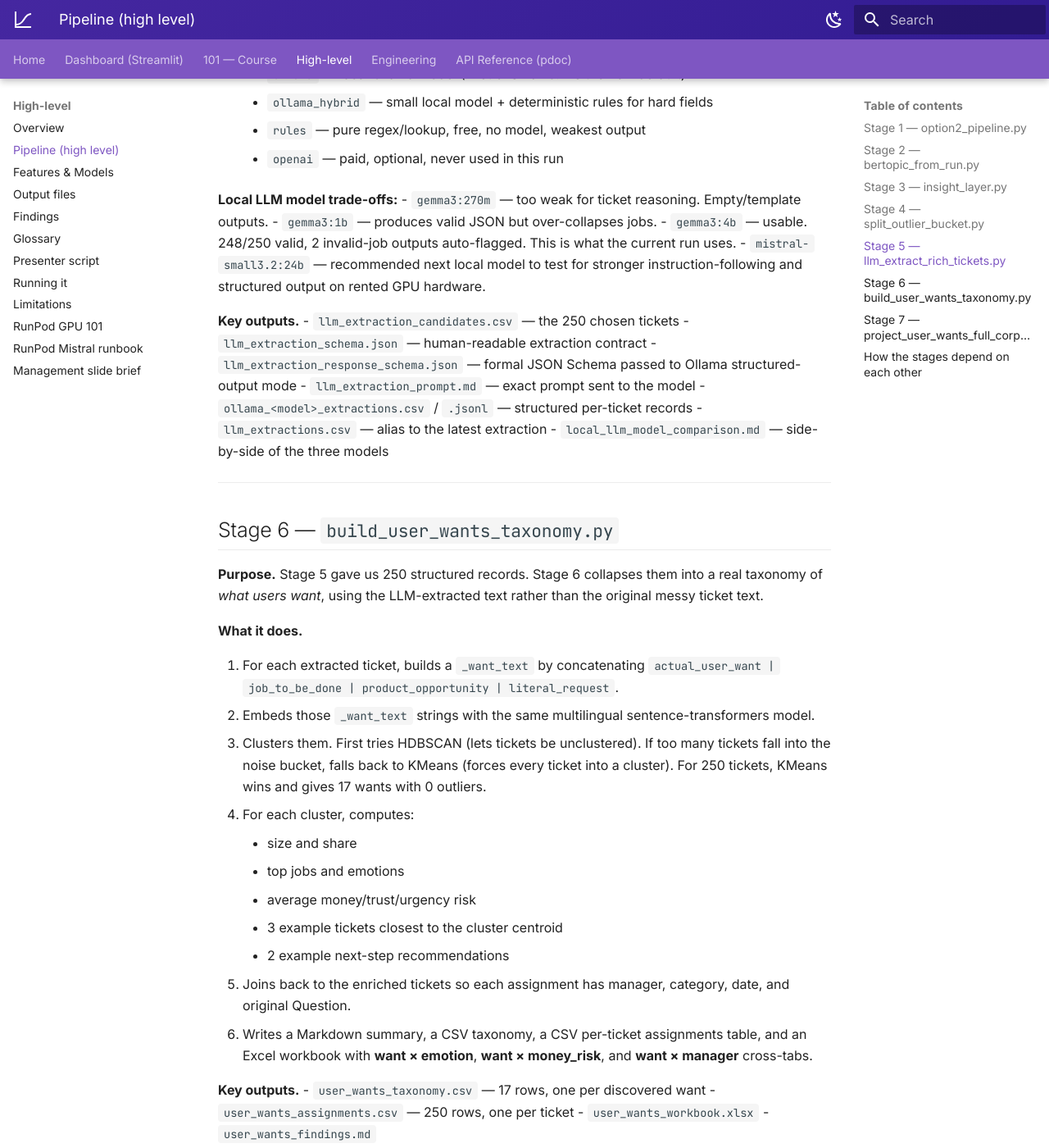
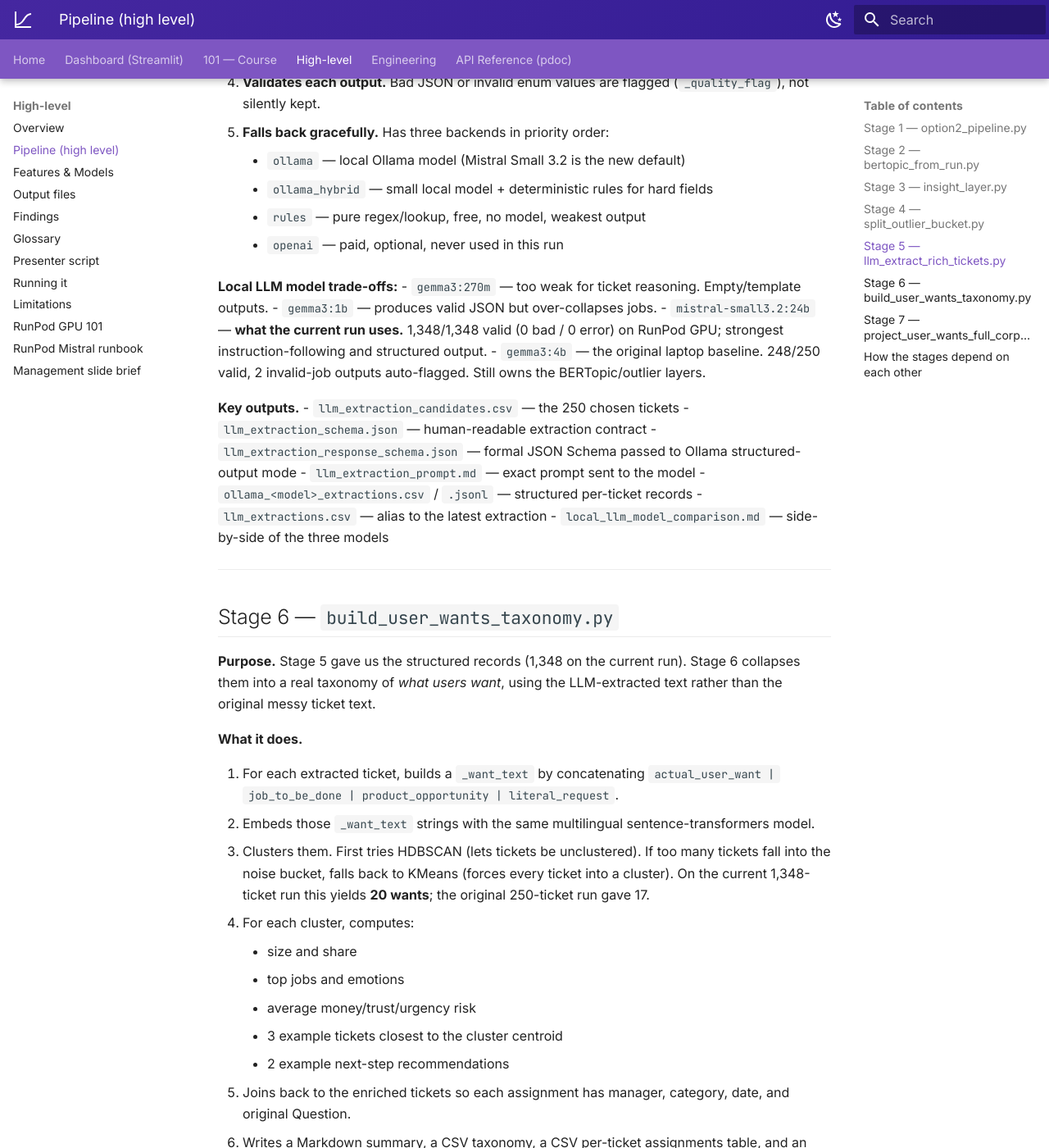
Before and after one commit to alikatgh/whats-users-want, an MkDocs documentation site: the page built from docs/02-pipeline.md, in a window 1280 px wide and 1400 px high, scrolled down 4565 px. Shown: the whole window at 82% size. Built offline with MkDocs 1.6.1 and Material for MkDocs 9.7.7, drawn with Linux system fonts in a browser that asks for light colours; some of the changed text lies outside the part shown.

Commit message:
Reconcile docs to the May-13 Mistral run
README, 02-pipeline, and 08-running-it still presented the old Gemma
250-ticket run as current. Update them to the current run
(option2_20260513_030517: Mistral Small 3.2, 1,348 tickets, 20 wants):
reframe the model notes, fix hardcoded 250/17 counts, and split the
want layer from the Gemma-only BERTopic/outlier layers. 08 keeps its
laptop smoke path at 250 with a pointer to the GPU run. Freeze the
canonical numbers + stale-line changelog in
docs/engineering/DOC_RECONCILIATION.md so this is not re-derived.

Co-Authored-By: Claude Opus 4.8 (1M context) <noreply@anthropic.com>

````diff
--- a/docs/02-pipeline.md
+++ b/docs/02-pipeline.md
@@ -1,6 +1,6 @@
 # 02 — Pipeline Walkthrough
 
-The pipeline has seven stages. Each is a separate script in [scripts/](../scripts/). They write into the same run directory under `outputs/option2_<timestamp>/`. The current latest run is `outputs/option2_20260502_150055/`.
+The pipeline has seven stages. Each is a separate script in [scripts/](../scripts/). They write into the same run directory under `outputs/option2_<timestamp>/`. The current **want layer** (Stages 5–7) is `outputs/option2_20260513_030517/` (Mistral, 1,348 tickets). The **BERTopic / outlier / opportunity layers** (Stages 2–4) live only in the earlier free run `outputs/option2_20260502_150055/` (Gemma) and were not re-run on Mistral.
 
 ```
 Stage 1  option2_pipeline.py          → clean, embed, cluster, score managers
@@ -117,8 +117,8 @@ The result is 53 named topics like `0_account_restore_deleted_number`, `1_diamon
 
 **What it does.**
 
-1. **Picks 250 candidate tickets.** Strategy `risk_balanced` favours tickets that are evidence-rich (so the model has something to work with) and high-risk (money, trust, abuse).
-2. **Calls a local model via Ollama.** No API key, no paid inference, no data leaving the machine. The original run used Gemma 3:4B; new runs default to Mistral Small 3.2 24B.
+1. **Picks the highest-signal candidate tickets** up to `--limit`. Strategy `risk_balanced` favours tickets that are evidence-rich (so the model has something to work with) and high-risk (money, trust, abuse). The current run read **1,348**; the original laptop baseline read 250.
+2. **Calls a local model via Ollama.** No API key, no paid inference, no data leaving the machine. The current run uses Mistral Small 3.2 24B (RunPod GPU); the original laptop baseline used Gemma 3:4B.
 3. **Extracts a JSON record per ticket** with these fields:
     - `literal_request` — what the user said
     - `actual_user_want` — what they actually want
@@ -140,8 +140,8 @@ The result is 53 named topics like `0_account_restore_deleted_number`, `1_diamon
 **Local LLM model trade-offs:**
 - `gemma3:270m` — too weak for ticket reasoning. Empty/template outputs.
 - `gemma3:1b` — produces valid JSON but over-collapses jobs.
-- `gemma3:4b` — usable. 248/250 valid, 2 invalid-job outputs auto-flagged. This is what the current run uses.
-- `mistral-small3.2:24b` — recommended next local model to test for stronger instruction-following and structured output on rented GPU hardware.
+- `mistral-small3.2:24b` — **what the current run uses.** 1,348/1,348 valid (0 bad / 0 error) on RunPod GPU; strongest instruction-following and structured output.
+- `gemma3:4b` — the original laptop baseline. 248/250 valid, 2 invalid-job outputs auto-flagged. Still owns the BERTopic/outlier layers.
 
 **Key outputs.**
 - `llm_extraction_candidates.csv` — the 250 chosen tickets
@@ -156,13 +156,13 @@ The result is 53 named topics like `0_account_restore_deleted_number`, `1_diamon
 
 ## Stage 6 — `build_user_wants_taxonomy.py`
 
-**Purpose.** Stage 5 gave us 250 structured records. Stage 6 collapses them into a real taxonomy of *what users want*, using the LLM-extracted text rather than the original messy ticket text.
+**Purpose.** Stage 5 gave us the structured records (1,348 on the current run). Stage 6 collapses them into a real taxonomy of *what users want*, using the LLM-extracted text rather than the original messy ticket text.
 
 **What it does.**
 
 1. For each extracted ticket, builds a `_want_text` by concatenating `actual_user_want | job_to_be_done | product_opportunity | literal_request`.
 2. Embeds those `_want_text` strings with the same multilingual sentence-transformers model.
-3. Clusters them. First tries HDBSCAN (lets tickets be unclustered). If too many tickets fall into the noise bucket, falls back to KMeans (forces every ticket into a cluster). For 250 tickets, KMeans wins and gives 17 wants with 0 outliers.
+3. Clusters them. First tries HDBSCAN (lets tickets be unclustered). If too many tickets fall into the noise bucket, falls back to KMeans (forces every ticket into a cluster). On the current 1,348-ticket run this yields **20 wants**; the original 250-ticket run gave 17.
 4. For each cluster, computes:
     - size and share
     - top jobs and emotions
@@ -173,8 +173,8 @@ The result is 53 named topics like `0_account_restore_deleted_number`, `1_diamon
 6. Writes a Markdown summary, a CSV taxonomy, a CSV per-ticket assignments table, and an Excel workbook with **want × emotion**, **want × money_risk**, and **want × manager** cross-tabs.
 
 **Key outputs.**
-- `user_wants_taxonomy.csv` — 17 rows, one per discovered want
-- `user_wants_assignments.csv` — 250 rows, one per ticket
+- `user_wants_taxonomy.csv` — one row per discovered want (20 on the current run)
+- `user_wants_assignments.csv` — one row per LLM-read ticket (1,348 on the current run)
 - `user_wants_workbook.xlsx`
 - `user_wants_findings.md`
 
````
Also changed, not shown: README.md (+11 -7 lines), docs/08-running-it.md (+5 -3 lines), docs/engineering/DOC_RECONCILIATION.md (added, +120 -0 lines).
